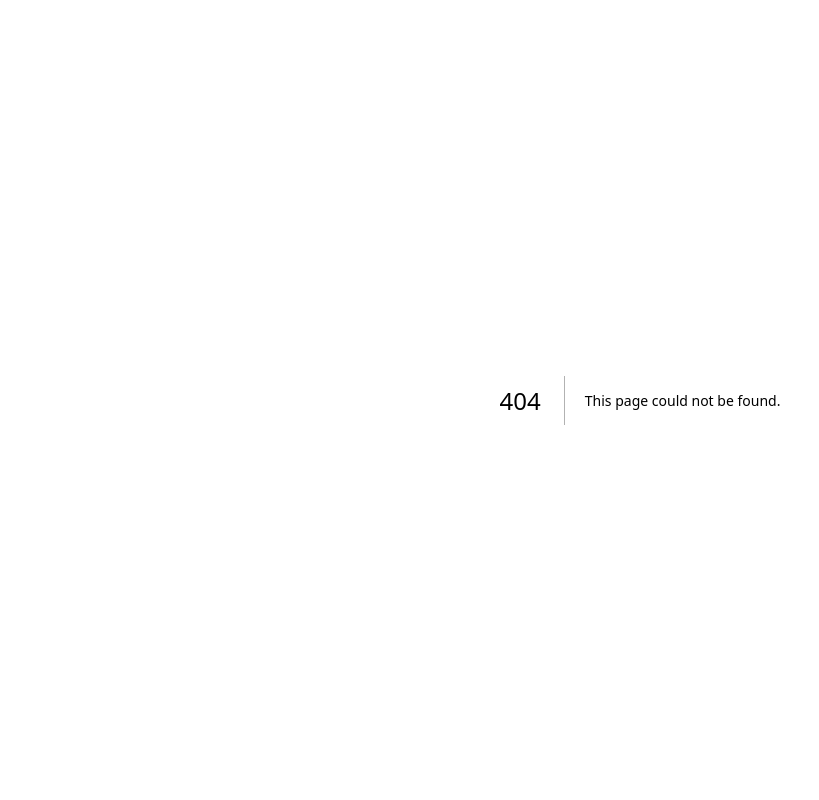
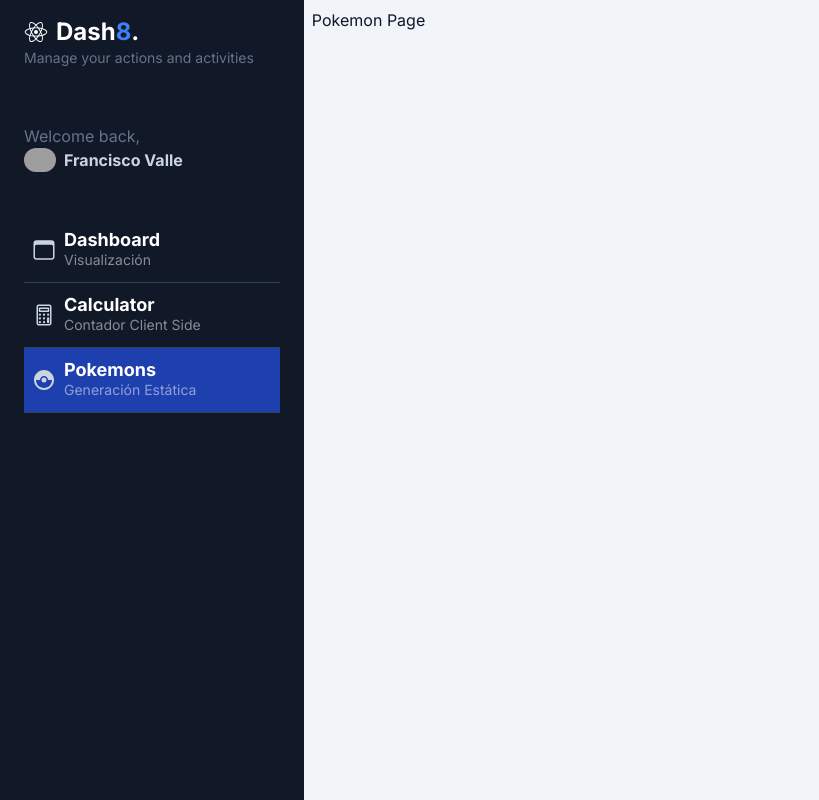
Before and after one commit to C3SC0-V4113/My-Dashboard, a Next.js app: page /dashboard/pokemons in a window 1280 px wide. Before the commit this address had no page. Shown: the whole page, without its empty margins (0-819 px from the left). Built offline with nearby package versions, Linux system fonts and the light colour scheme; grey boxes are pictures that could not be loaded.

Commit message:
added pokemon page

```diff
--- a/src/app/components/Sidebar.tsx
+++ b/src/app/components/Sidebar.tsx
@@ -5,6 +5,7 @@ import {
   IoCalculatorOutline,
   IoLogoReact,
 } from "react-icons/io5";
+import { MdCatchingPokemon } from "react-icons/md";
 import { SideBarItem } from "./SideBarItem";
 
 const menuItems = [
@@ -19,6 +20,12 @@ const menuItems = [
     icon: <IoCalculatorOutline size={24} />,
     title: "Calculator",
     subtitle: "Contador Client Side",
+  },
+  {
+    path: "/dashboard/pokemons",
+    icon: <MdCatchingPokemon size={24} />,
+    title: "Pokemons",
+    subtitle: "Generación Estática",
   },
 ];
 
--- /dev/null
+++ b/src/app/dashboard/pokemons/page.tsx
@@ -0,0 +1,7 @@
+export default function PokemonsPage() {
+  return (
+    <div>
+      <h1>Pokemon Page</h1>
+    </div>
+  );
+}
```
